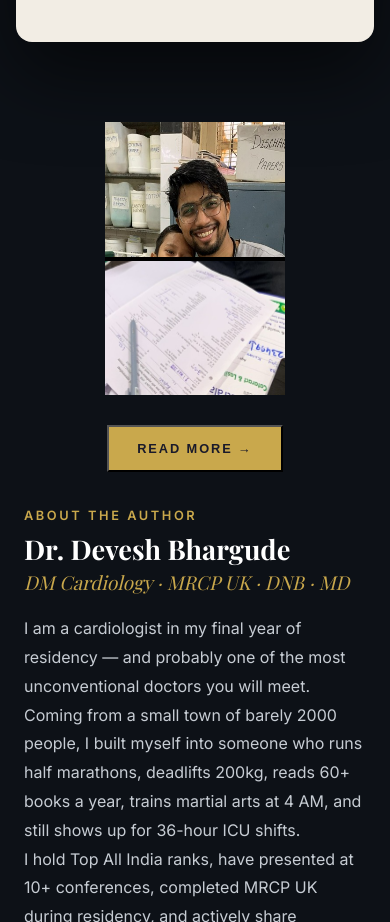
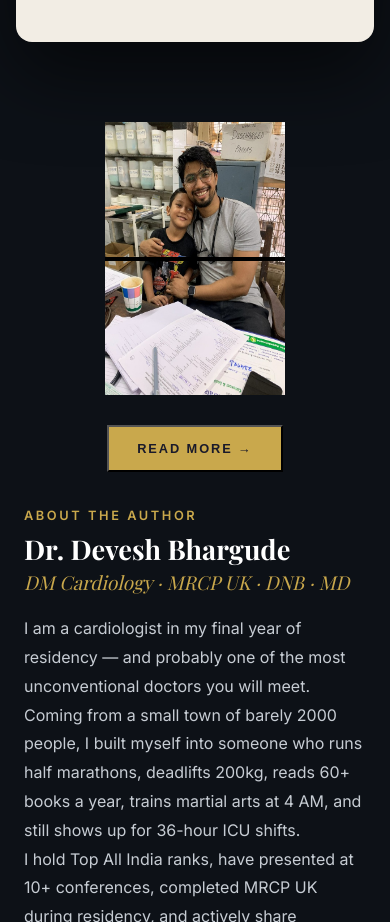
Before and after one commit to deveshweb476-coder/residency-book, a website: page index.html in a window 390 px wide. Shown: the part 7800-8722 px from the top of the page. Drawn offline with nearby package versions, Linux system fonts and the light colour scheme; no server answers; a web font is replaced by a local one.

Commit message:
Fix mobile gallery image alignment issue

```diff
--- a/style.css
+++ b/style.css
@@ -1431,6 +1431,9 @@
         height: 334px;
         margin: 0 auto;
     }
+    .flip-gallery-container .unite {
+        background-size: 220px 334px;
+    }
 
     /* ── AUTHOR NOTE SECTION ── */
     .note-container {
@@ -1482,4 +1485,5 @@
     .s2a-dual-cards { height: 260px; }
     .author-heading { font-size: 1.7rem; }
     .flip-gallery-container { width: 180px; height: 273px; }
+    .flip-gallery-container .unite { background-size: 180px 273px; }
 }
```
